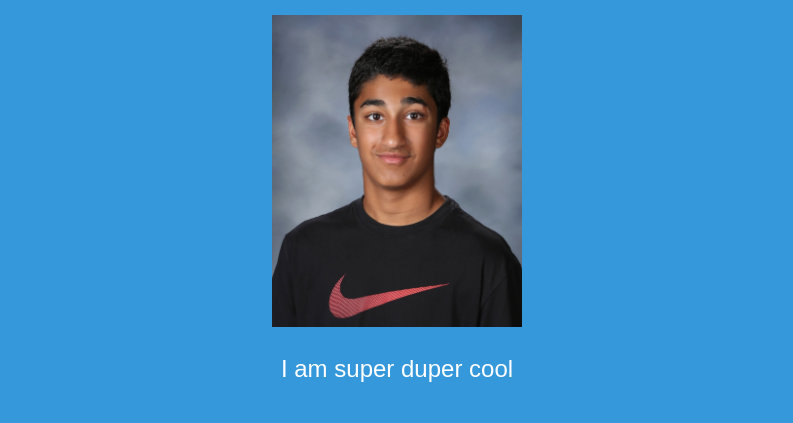
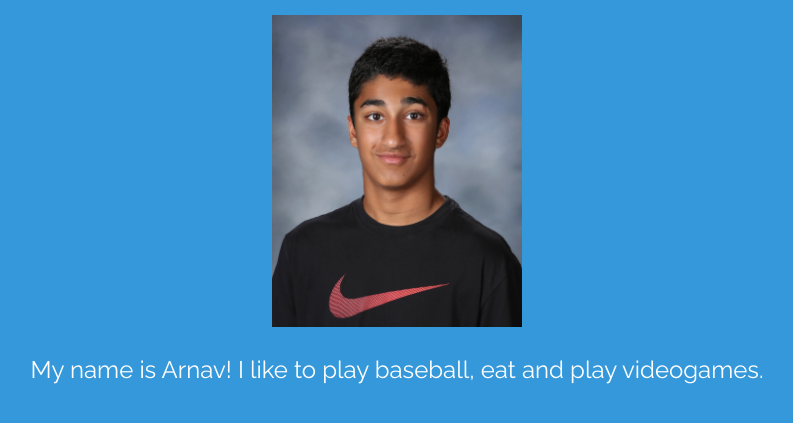
Before and after one commit to arnavkoul/arnavkoul.github.io, a plain HTML site: page index.html in a window 1280 px wide. Shown: the part 131-554 px from the top of the page, without its empty margins (243-1036 px from the left). Drawn offline with Linux system fonts and the light colour scheme.

Commit message:
change description

```diff
--- a/index.html
+++ b/index.html
@@ -3,13 +3,14 @@
 	<head>
 		<link rel="stylesheet" type="text/css" href="style.css">
 		<link href='http://fonts.googleapis.com/css?family=Audiowide' rel='stylesheet' type='text/css'>
+		<link href='http://fonts.googleapis.com/css?family=Raleway:400,700,300' rel='stylesheet' type='text/css'>
 	</head>
 		<body>
 
 			<center>
 			<h1>Arnav Koul</h1>
 				<img src="assets/Arnav.jpg" id= "awesome"/>
-					<p>I am super duper cool</p>
+					<p>My name is Arnav! I like to play baseball, eat and play videogames.</p>
 			</center>
 		</body>
 	</html>
```
